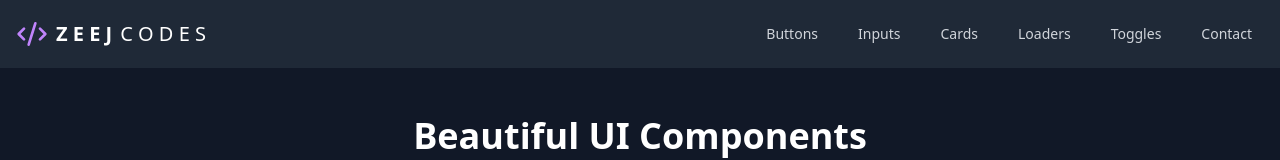
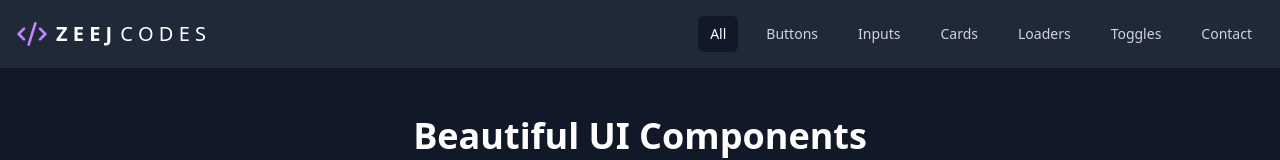
Before and after one commit to zanjeel/Zeej.Codes, a React (Vite) app: page /home in a window 1280 px wide. Shown: the top 160 px of the page. Built offline with nearby package versions, Linux system fonts and the light colour scheme.

Commit message:
added home in navbar mobile

```diff
--- a/src/components/Navbar.tsx
+++ b/src/components/Navbar.tsx
@@ -44,6 +44,19 @@ const Navbar = () => {
         {/* Desktop Menu */}
         <div className="hidden md:block">
           <div className="flex items-center space-x-4">
+            {/* All Category Link */}
+            <Link
+              to="/home"
+              className={`flex items-center space-x-2 px-3 py-2 rounded-md text-sm font-medium ${
+                location.pathname === "/home"
+                  ? "bg-gray-900 text-white"
+                  : "text-gray-300 hover:bg-gray-700 hover:text-white"
+              }`}
+            >
+              <span>All</span>
+            </Link>
+
+            {/* Other Categories */}
             {categories.map((category) => {
               const Icon = Icons[category.icon as keyof typeof Icons] as React.ComponentType<React.SVGProps<SVGSVGElement>>;
               return (
@@ -83,6 +96,20 @@ const Navbar = () => {
           }}
         >
           <div className="px-2 pt-2 pb-3 space-y-1 sm:px-3 flex items-center justify-center flex-col">
+            {/* All Category Link */}
+            <Link
+              to="/home"
+              className={`flex items-center space-x-2 px-3 py-2 rounded-md text-base font-medium ${
+                location.pathname === "/home"
+                  ? "bg-gray-900 text-white"
+                  : "text-gray-300 hover:bg-gray-700 hover:text-white"
+              }`}
+              onClick={() => setIsOpen(false)}
+            >
+              <span>All</span>
+            </Link>
+
+            {/* Other Categories */}
             {categories.map((category) => {
               const Icon = Icons[category.icon as keyof typeof Icons] as React.ComponentType<React.SVGProps<SVGSVGElement>>;
               return (
--- a/src/data/components.ts
+++ b/src/data/components.ts
@@ -7,7 +7,9 @@ export const categories: Category[] = [
   { id: 'loaders', name: 'Loaders', icon: 'loader-2' },
   { id: 'toggles', name: 'Toggles', icon: 'toggle-left' },
   { id: 'contact', name: 'Contact', icon: 'mail' },
+
 ];
+
 
 export const components: Component[] = [
   {
```
